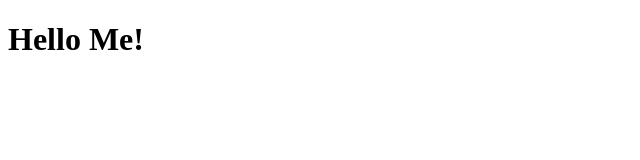
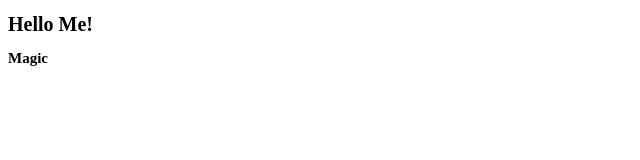
Before and after one commit to Jsviews/template-test, a plain HTML site: page index.html in a window 1280 px wide. Shown: the whole page, without its empty margins (0-640 px from the left). Drawn offline with Linux system fonts and the light colour scheme.

Commit message:
magician

```diff
--- a/app.js
+++ b/app.js
@@ -0,0 +1 @@
+console.log("hello me");
--- a/index.html
+++ b/index.html
@@ -5,11 +5,12 @@
     <meta charset="UTF-8">
     <meta name="viewport" content="width=device-width, initial-scale=1.0">
     <link rel="stylesheet" href="style.css">
-    <!-- <link rel="icon" type="image/png" href="https://www.google.com/s2/favicons?domain=jacinto.design"> -->
-    <!-- <link rel="stylesheet" href="https://cdnjs.cloudflare.com/ajax/libs/font-awesome/5.14.0/css/all.min.css"> -->
+    <link rel="icon" type="image/png" href="https://www.google.com/s2/favicons?domain=jacinto.design">
+    <link rel="stylesheet" href="https://cdnjs.cloudflare.com/ajax/libs/font-awesome/5.14.0/css/all.min.css">
     <title>Quotation</title>
 </head>
 <h1>Hello Me!</h1>
+<h2>Magic</h2>
 
 <body>
 
--- a/style.css
+++ b/style.css
@@ -0,0 +1,3 @@
+html {
+  font-size: 62.5%;
+}
```
